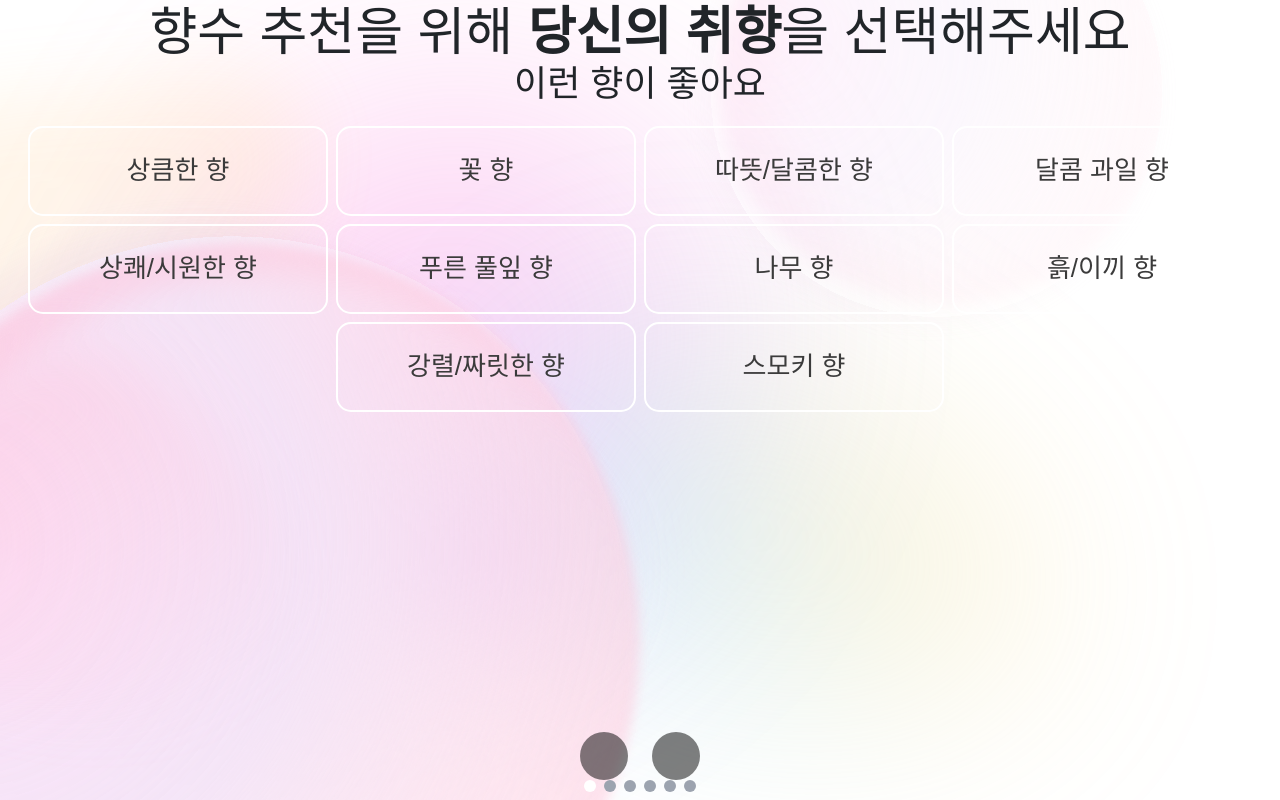
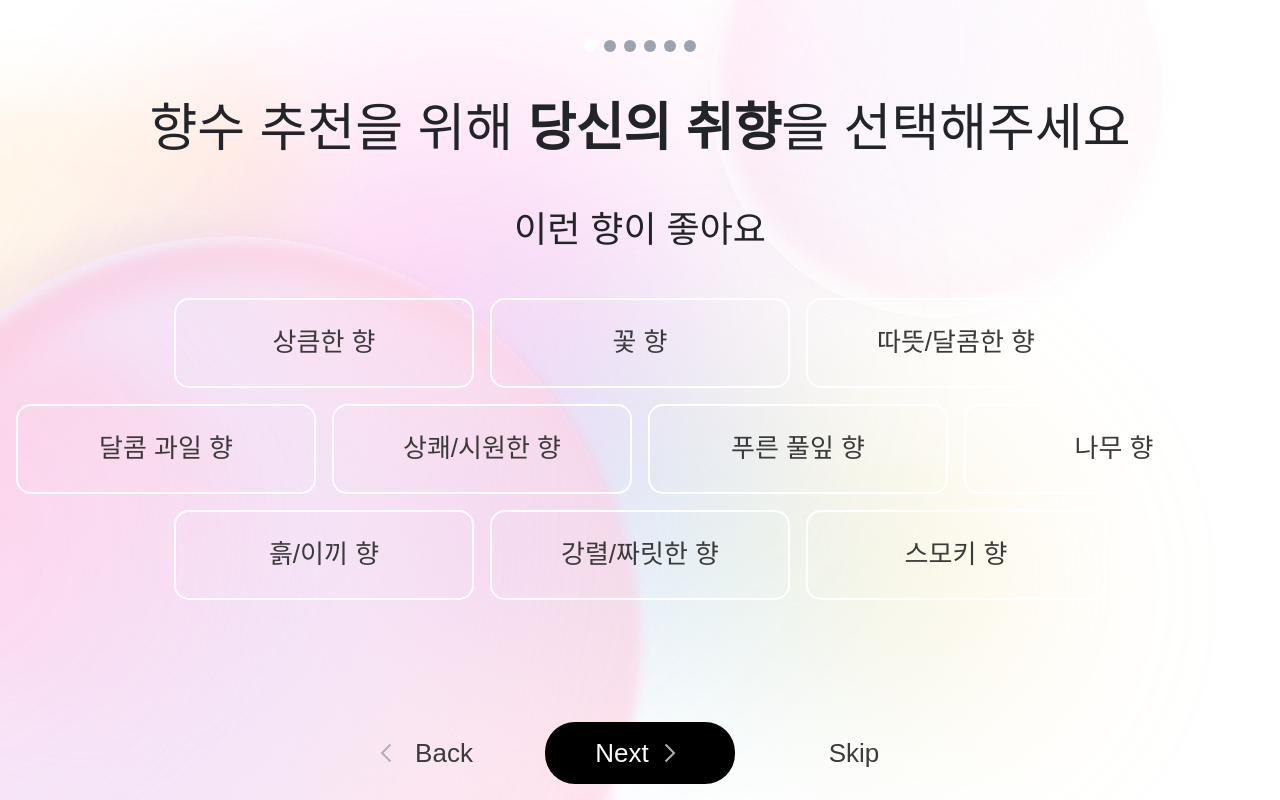
Before and after one commit to jerimy321/perfume-client, a React (Create React App) app: page /main in a window 1280 px wide. Built offline with nearby package versions, Linux system fonts and the light colour scheme.

Commit message:
css: 캐러셀 버튼배치

```diff
--- a/src/components/button.tsx
+++ b/src/components/button.tsx
@@ -4,16 +4,30 @@ export interface ButtonProps {
   onClick?: () => void;
   isActive?: boolean;
   imgSrc?: string;
+  imgClassName?: string;
   key?: string;
 }
 
-const Button = ({ text, type, onClick, isActive, imgSrc }: ButtonProps) => {
+const Button = ({
+  text,
+  type,
+  onClick,
+  isActive,
+  imgSrc,
+  imgClassName,
+}: ButtonProps) => {
   return (
     <button
       onClick={onClick}
       className={`${type} flex items-center justify-center cursor-pointer whitespace-nowrap${isActive ? 'bg-white text-black' : 'bg-mainbutton-bg text-mainbutton-default'} `}
     >
-      {imgSrc && <img src={imgSrc} alt="" className="inline-block mr-2" />}
+      {imgSrc && (
+        <img
+          src={imgSrc}
+          alt=""
+          className={`inline-block mr-2 ${imgClassName}`}
+        />
+      )}
       {text}
     </button>
   );
--- a/src/components/carousel.tsx
+++ b/src/components/carousel.tsx
@@ -1,8 +1,9 @@
 import { useState } from 'react';
 import { perfumeCategory } from '../data/perfumeData';
-import Button from './button';
 import CarouselButtons from './carouselButtons';
 import getCategoryMessage from '../data/useCategoryMessage';
+import CarouselItems from './carouselItems';
+import PickHashtagSentence from './pickHashtagSentence';
 
 const Carousel: React.FC = () => {
   const categories = Object.keys(
@@ -27,32 +28,8 @@ const Carousel: React.FC = () => {
   };
 
   return (
-    <div id="carouselIndicators" className="relative overflow-hidden">
-      <div className="carousel-inner">
-        {categories.map((category, index) => (
-          <div
-            key={category}
-            className={`carousel-item ${index === activeIndex ? 'active' : 'hidden'} w-full h-screen flex items-center justify-center`}
-          >
-            <div className="flex flex-col items-center justify-center text-center">
-              <h5 className="mb-4 text-subtitle1">
-                {getCategoryMessage(category)}
-              </h5>
-              <div className="flex flex-wrap justify-center gap-2">
-                {perfumeCategory[category].map((item) => (
-                  <Button
-                    key={item}
-                    text={item}
-                    type="h-[90px] w-[300px] text-main-button font-medium border border-white border-2 rounded-[15px] shadow-main-button"
-                  />
-                ))}
-              </div>
-            </div>
-          </div>
-        ))}
-      </div>
-      <CarouselButtons onPrev={handlePrev} onNext={handleNext} />
-      <div className="absolute bottom-0 flex justify-center w-full pb-2">
+    <div className="relative flex flex-col items-center h-full overflow-auto">
+      <div className="flex justify-center w-full mt-10">
         {categories.map((_, index) => (
           <button
             key={index}
@@ -62,6 +39,21 @@ const Carousel: React.FC = () => {
           ></button>
         ))}
       </div>
+      <PickHashtagSentence />
+      {categories.map((category, index) =>
+        index === activeIndex ? (
+          <div
+            key={category}
+            className="flex flex-col items-center justify-center h-full text-center w-dvw text-subtitle1"
+          >
+            <div className="my-[50px] text-subtitle1">
+              {getCategoryMessage(category)}
+            </div>
+            <CarouselItems category={category} />
+          </div>
+        ) : null,
+      )}
+      <CarouselButtons onPrev={handlePrev} onNext={handleNext} />
     </div>
   );
 };
--- a/src/components/carouselButtons.tsx
+++ b/src/components/carouselButtons.tsx
@@ -1,3 +1,6 @@
+import Button from './button';
+import NextIcon from '../assets/icons/icon_next.svg';
+
 interface CarouselButtonsProps {
   onPrev: () => void;
   onNext: () => void;
@@ -8,27 +11,26 @@ const CarouselButtons: React.FC<CarouselButtonsProps> = ({
   onNext,
 }) => {
   return (
-    <div className="absolute flex justify-center w-full gap-4 bottom-5">
-      <button
-        className="flex items-center justify-center w-12 h-12 bg-black bg-opacity-50 rounded-full"
+    <div className="fixed flex justify-center w-full gap-4 bottom-4">
+      <Button
+        type="gap-2 flex items-center text-modal-button justify-center w-[190px] h-[62px] rounded-30 text-gray176"
+        text="Back"
         onClick={onPrev}
-      >
-        <span
-          className="block w-5 h-5 custom-prev-icon"
-          aria-hidden="true"
-        ></span>
-        <span className="sr-only">Previous</span>
-      </button>
-      <button
-        className="flex items-center justify-center w-12 h-12 bg-black bg-opacity-50 rounded-full"
+        imgSrc={NextIcon}
+      />
+
+      <Button
+        type="gap-2 flex flex-row-reverse text-modal-button items-center justify-center w-[190px] h-[62px] rounded-30 bg-black text-white "
         onClick={onNext}
-      >
-        <span
-          className="block w-5 h-5 custom-next-icon"
-          aria-hidden="true"
-        ></span>
-        <span className="sr-only">Next</span>
-      </button>
+        text="Next"
+        imgSrc={NextIcon}
+        imgClassName="rotate-180"
+      />
+      <Button
+        type="flex items-center text-modal-button justify-center w-[190px] h-[62px] rounded-30 text-gray176"
+        text="Skip"
+        onClick={onNext}
+      />
     </div>
   );
 };
--- /dev/null
+++ b/src/components/carouselItems.tsx
@@ -0,0 +1,72 @@
+import React from 'react';
+import { perfumeCategory } from '../data/perfumeData';
+import Button from './button';
+
+interface CarouselItemsProps {
+  category: keyof typeof perfumeCategory;
+}
+
+const getGridLayout = (length: number) => {
+  if (length <= 3) return 'flex flex-row gap-5';
+  if (length === 4) return 'grid grid-cols-2 grid-rows-2 gap-5';
+  if (length === 5 || length === 6)
+    return 'flex flex-wrap justify-center gap-5';
+  if (length === 10) return 'flex flex-wrap justify-center gap-5';
+  return 'flex flex-wrap justify-center gap-5';
+};
+
+const CarouselItems: React.FC<CarouselItemsProps> = ({ category }) => {
+  const items = perfumeCategory[category];
+
+  if (items.length > 4) {
+    return (
+      <>
+        <div className="flex flex-wrap items-center justify-center gap-3">
+          {items.slice(0, 3).map((item) => (
+            <Button
+              key={item}
+              text={item}
+              type="h-[90px] w-[300px] text-main-button font-medium border border-white border-2 rounded-[15px] shadow-main-button"
+            />
+          ))}
+        </div>
+        <div className="flex flex-wrap items-center justify-center gap-3 m-3">
+          {items.slice(3, 7).map((item) => (
+            <Button
+              key={item}
+              text={item}
+              type="h-[90px] w-[300px] text-main-button font-medium border border-white border-2 rounded-[15px] shadow-main-button"
+            />
+          ))}
+        </div>
+        {items.length > 7 && (
+          <div className="flex flex-wrap items-center justify-center gap-3">
+            {items.slice(7).map((item) => (
+              <Button
+                key={item}
+                text={item}
+                type="h-[90px] w-[300px] text-main-button font-medium border border-white border-2 rounded-[15px] shadow-main-button"
+              />
+            ))}
+          </div>
+        )}
+      </>
+    );
+  } else {
+    return (
+      <div
+        className={`flex justify-center items-center ${getGridLayout(items.length)}`}
+      >
+        {items.map((item) => (
+          <Button
+            key={item}
+            text={item}
+            type="h-[90px] w-[300px] text-main-button font-medium border border-white border-2 rounded-[15px] shadow-main-button"
+          />
+        ))}
+      </div>
+    );
+  }
+};
+
+export default CarouselItems;
--- a/src/components/pickHashtagSentence.tsx
+++ b/src/components/pickHashtagSentence.tsx
@@ -1,6 +1,6 @@
 export default function PickHashtagSentence() {
   return (
-    <div className="text-headline2">
+    <div className="text-center mt-11 text-headline2">
       향수 추천을 위해 <strong>당신의 취향</strong>을 선택해주세요
     </div>
   );
--- a/src/index.css
+++ b/src/index.css
@@ -18,8 +18,4 @@ html {
     text-decoration: underline;
     text-decoration-thickness: 1px;
     text-underline-offset: 13px;
-
-    .carousel-item {
-        transition: none;
-    }
 }
--- a/src/pages/main.tsx
+++ b/src/pages/main.tsx
@@ -1,15 +1,15 @@
 import { useRecoilValue } from 'recoil';
 import { selectedItemsState } from '../recoil/recoilState';
 import Carousel from '../components/carousel';
-import PickHashtagSentence from '../components/pickHashtagSentence';
 
 export default function Main() {
   const selectedItems = useRecoilValue(selectedItemsState);
 
   return (
-    <div className="flex flex-col items-center justify-center w-screen h-screen bg-center bg-cover bg-home-bg font-pretendard">
-      <PickHashtagSentence />
-      <Carousel />
+    <div className="flex flex-col items-center justify-between w-screen h-screen bg-center bg-cover bg-home-bg font-pretendard">
+      <div className="flex flex-col items-center justify-center w-full">
+        <Carousel />
+      </div>
     </div>
   );
 }
--- a/tailwind.config.js
+++ b/tailwind.config.js
@@ -82,6 +82,7 @@ module.exports = {
         gray60: 'rgba(0, 0, 0, 0.60)',
         gray40: 'rgba(0, 0, 0, 0.40)',
         gray80: 'rgba(0, 0, 0, 0.80)',
+        gray176: 'rgba(176, 176, 176, 1)',
         'album-card': 'rgba(255, 255, 255, 0.70)',
         'main-button': '0px 0px 20px rgba(0, 0, 0, 0.10)',
         'mainbutton-default': 'rgba(59,59,59)',
@@ -91,6 +92,9 @@ module.exports = {
         15: '15px',
         30: '30px',
       },
+      rotate: {
+        180: '180deg',
+      },
     },
   },
   plugins: [],
```
Also changed, not shown: src/assets/icons/icon_next.svg (added).
